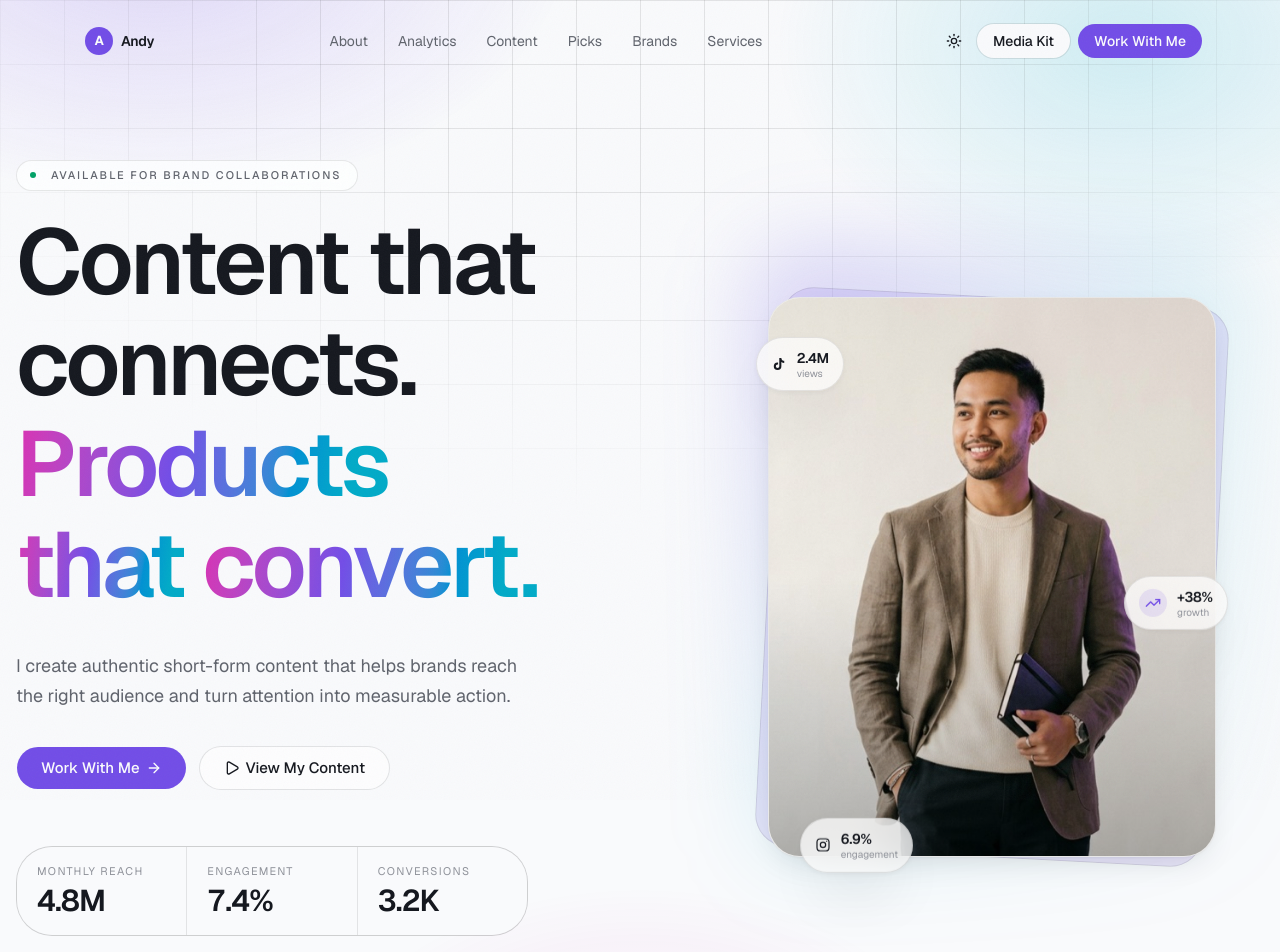
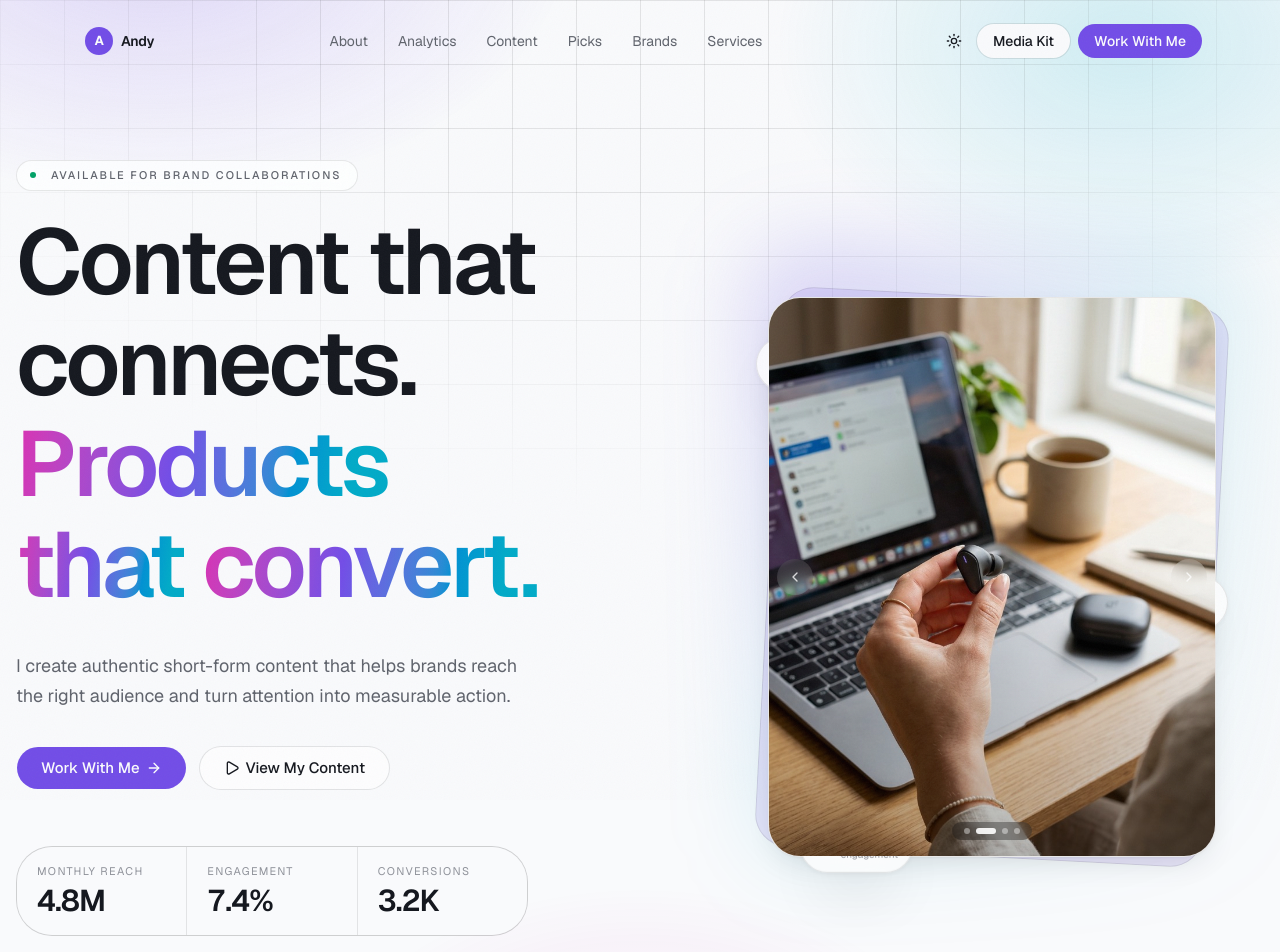
Before and after one commit to andypratama3/creator-andypratama, a Next.js app: page / in a window 1280 px wide. Shown: the top 952 px of the page. Built offline with nearby package versions, Linux system fonts and the light colour scheme.

Commit message:
Hero photo carousel: 4 slides (portrait + 3 content), auto-play 5s, manual swipe/dots, reduced-motion safe, decorative frame kept

```diff
--- /dev/null
+++ b/components/site/hero-carousel.tsx
@@ -0,0 +1,86 @@
+"use client"
+
+import Image from "next/image"
+import { useEffect, useRef, useState } from "react"
+import { ChevronLeft, ChevronRight } from "lucide-react"
+import { usePrefersReducedMotion } from "@/lib/use-prefers-reduced-motion"
+import { cn } from "@/lib/utils"
+
+const SLIDES = [
+  { src: "/creator-portrait.jpg", alt: "Andy Pratama portrait" },
+  { src: "/content-1.jpg", alt: "Andy creating content" },
+  { src: "/content-2.jpg", alt: "Andy working on editing" },
+  { src: "/content-3.jpg", alt: "Andy on set" },
+] as const
+
+export function HeroCarousel() {
+  const [index, setIndex] = useState(0)
+  const reduced = usePrefersReducedMotion()
+  const timer = useRef<NodeJS.Timeout>(null)
+
+  const next = () => setIndex((i) => (i + 1) % SLIDES.length)
+  const prev = () => setIndex((i) => (i - 1 + SLIDES.length) % SLIDES.length)
+  const go = (i: number) => setIndex(i)
+
+  useEffect(() => {
+    if (reduced) return
+    timer.current = setInterval(next, 5000)
+    return () => { if (timer.current) clearInterval(timer.current) }
+  }, [reduced])
+
+  return (
+    <div className="relative h-full w-full">
+      {SLIDES.map((slide, i) => (
+        <div
+          key={slide.src}
+          className={cn(
+            "absolute inset-0 transition-[opacity,transform] duration-700 ease-[cubic-bezier(0.16,1,0.3,1)]",
+            i === index ? "z-10 opacity-100 scale-100" : "z-0 opacity-0 scale-[1.02]",
+          )}
+        >
+          <Image
+            src={slide.src}
+            alt={slide.alt}
+            fill
+            priority={i === 0}
+            sizes="(max-width: 1024px) 90vw, 40vw"
+            className="object-cover"
+          />
+        </div>
+      ))}
+      {/* Gradient overlay stays fixed */}
+      <div aria-hidden="true" className="absolute inset-0 z-20 bg-gradient-to-t from-black/25 via-transparent to-transparent pointer-events-none" />
+
+      {/* Navigation dots */}
+      <div className="absolute bottom-4 left-1/2 z-40 -translate-x-1/2 flex items-center gap-1.5 rounded-full bg-black/30 backdrop-blur-sm px-3 py-1.5">
+        {SLIDES.map((_, i) => (
+          <button
+            key={i}
+            onClick={() => go(i)}
+            aria-label={`Slide ${i + 1}`}
+            className={cn(
+              "h-1.5 rounded-full transition-all duration-300",
+              i === index ? "w-5 bg-white/90" : "w-1.5 bg-white/40 hover:bg-white/60",
+            )}
+          />
+        ))}
+      </div>
+
+      {/* Arrow buttons */}
+      <button
+        onClick={() => { prev(); if (timer.current) { clearInterval(timer.current); timer.current = setInterval(next, 5000) } }}
+        aria-label="Previous photo"
+        className="absolute left-2 top-1/2 z-40 -translate-y-1/2 grid size-9 place-items-center rounded-full bg-white/10 backdrop-blur-sm text-white/80 hover:bg-white/20 hover:text-white transition-all hover:scale-105"
+      >
+        <ChevronLeft className="size-4" />
+      </button>
+      <button
+        onClick={() => { next(); if (timer.current) { clearInterval(timer.current); timer.current = setInterval(next, 5000) } }}
+        aria-label="Next photo"
+        className="absolute right-2 top-1/2 z-40 -translate-y-1/2 grid size-9 place-items-center rounded-full bg-white/10 backdrop-blur-sm text-white/80 hover:bg-white/20 hover:text-white transition-all hover:scale-105"
+      >
+        <ChevronRight className="size-4" />
+      </button>
+    </div>
+  )
+}
--- a/components/site/hero.tsx
+++ b/components/site/hero.tsx
@@ -1,11 +1,11 @@
 import { socialLinks } from "@/lib/seo"
-import Image from "next/image"
 import { ArrowRight, Play, TrendingUp } from "lucide-react"
 import { Button } from "@/components/ui/button"
 import { creator } from "@/lib/creator-data"
 import { InstagramIcon, TikTokIcon, YouTubeIcon } from "./icons"
 import { Reveal } from "./reveal"
 import { StaggerWords } from "./stagger-words"
+import { HeroCarousel } from "./hero-carousel"
 
 const proof = [
   { key: "tiktok" as const, Icon: TikTokIcon },
@@ -121,18 +121,7 @@ export function Hero() {
               className="absolute inset-0 rotate-3 rounded-[2rem] border border-hairline bg-brand-soft"
             />
             <div className="plate relative h-full w-full overflow-hidden rounded-[2rem]">
-              <Image
-                src="/creator-portrait.jpg"
-                alt={`${creator.name}, ${creator.role} in Jakarta`}
-                fill
-                priority
-                sizes="(max-width: 1024px) 90vw, 40vw"
-                className="object-cover"
-              />
-              <div
-                aria-hidden="true"
-                className="absolute inset-0 bg-gradient-to-t from-black/25 via-transparent to-transparent"
-              />
+              <HeroCarousel />
             </div>
 
             <div className="glass absolute -left-3 top-10 flex items-center gap-2.5 rounded-2xl border border-hairline px-3.5 py-2.5 shadow-lift animate-float">
```
